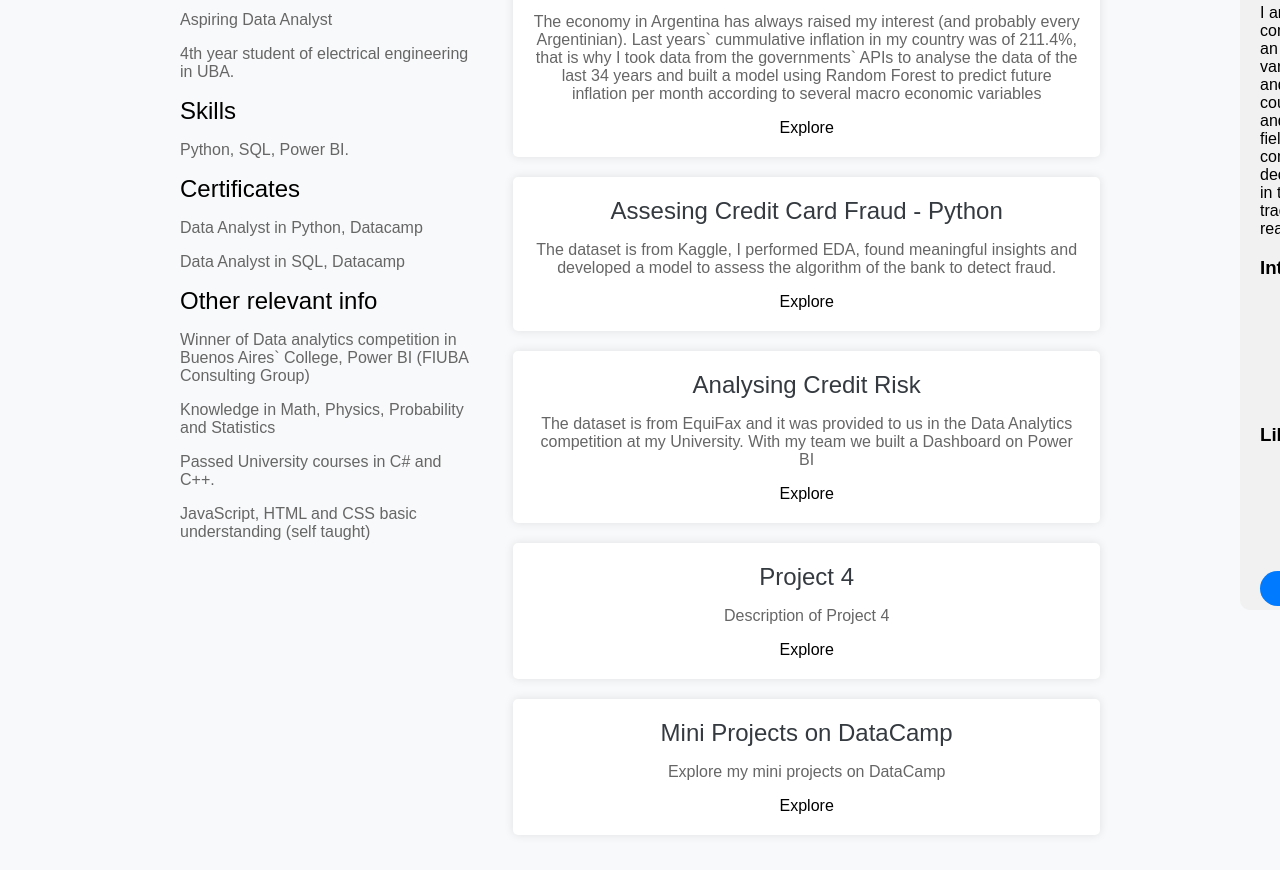
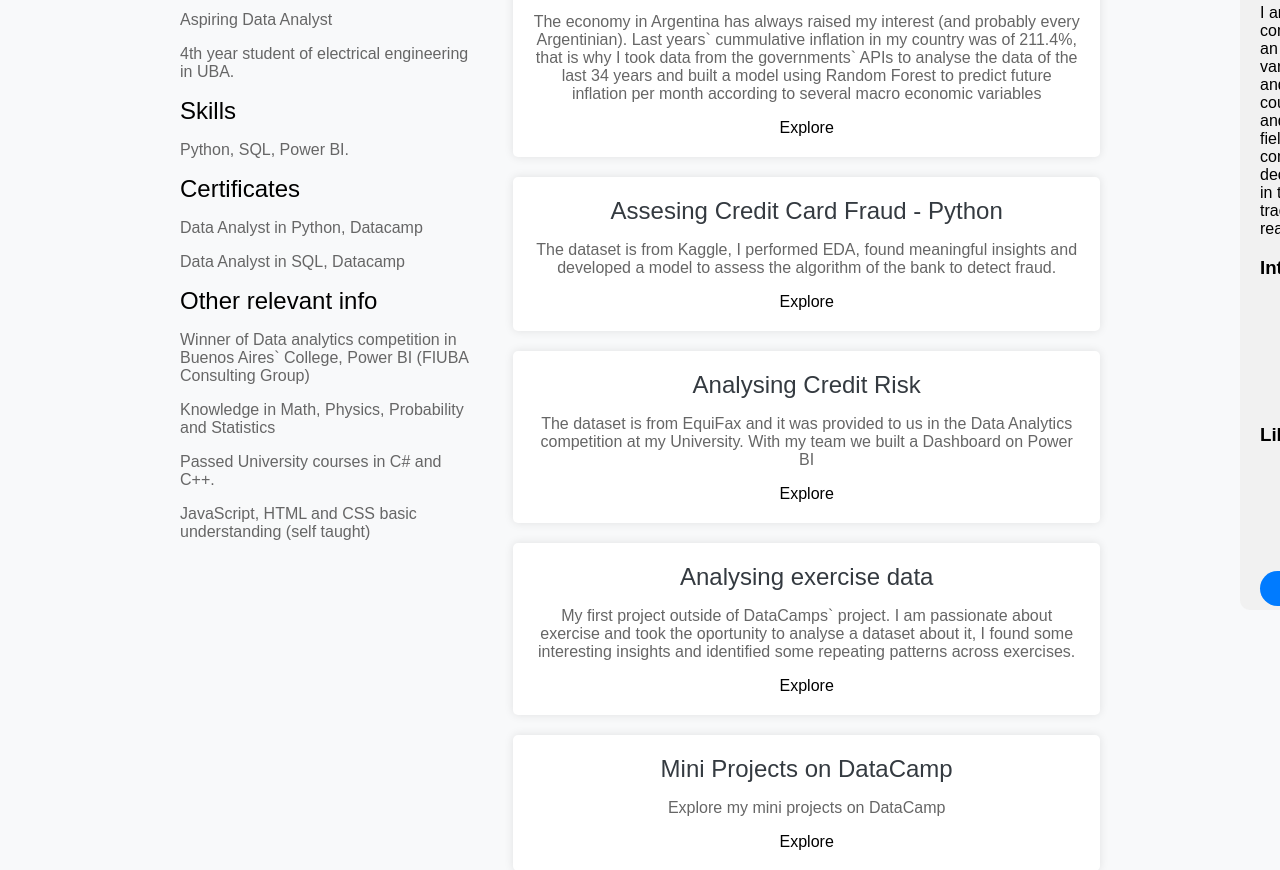
Before and after one commit to BA-Etchepareborda/BA-Etchepareborda.github.io, a plain HTML site: page index.html in a window 1280 px wide. Shown: the part 230-1100 px from the top of the page. Drawn offline with Linux system fonts and the light colour scheme.

Commit message:
Update index.html

```diff
--- a/index.html
+++ b/index.html
@@ -245,9 +245,9 @@
                 </div>
 
                 <div class="project">
-                    <h2>Project 4</h2>
+                    <h2>Analysing exercise data</h2>
                     <div class="project-details">
-                        <p>Description of Project 4</p>
+                        <p>My first project outside of DataCamps` project. I am passionate about exercise and took the oportunity to analyse a dataset about it, I found some interesting insights and identified some repeating patterns across exercises.</p>
                         <a href="#" class="project-button">Explore</a>
                     </div>
                 </div>
```
